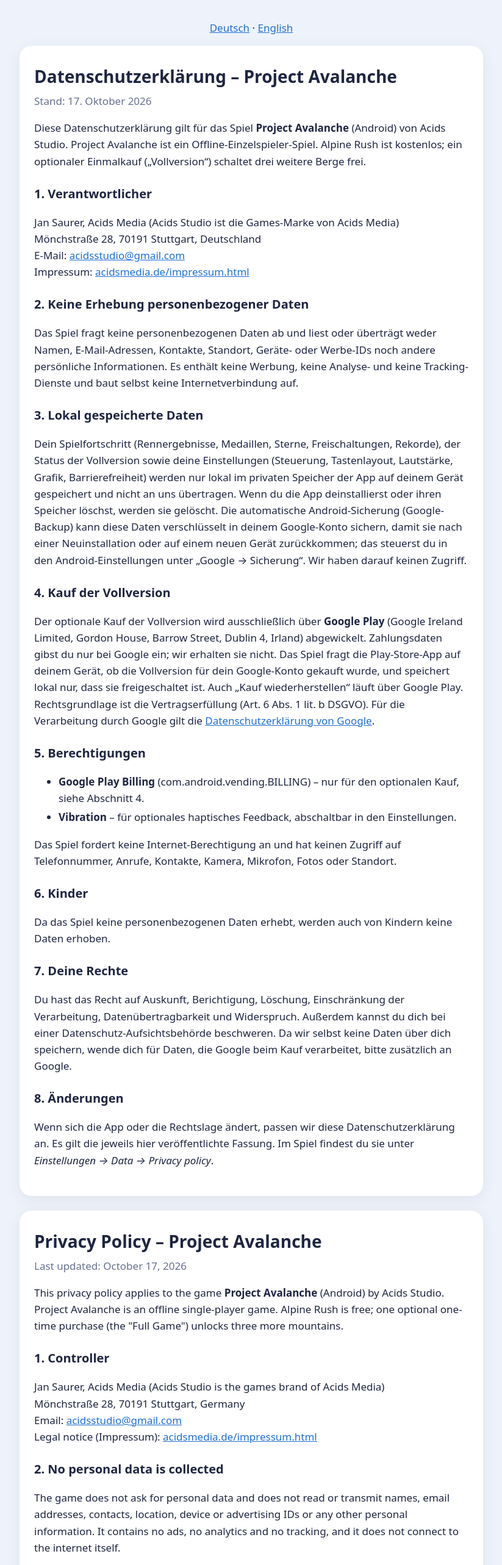
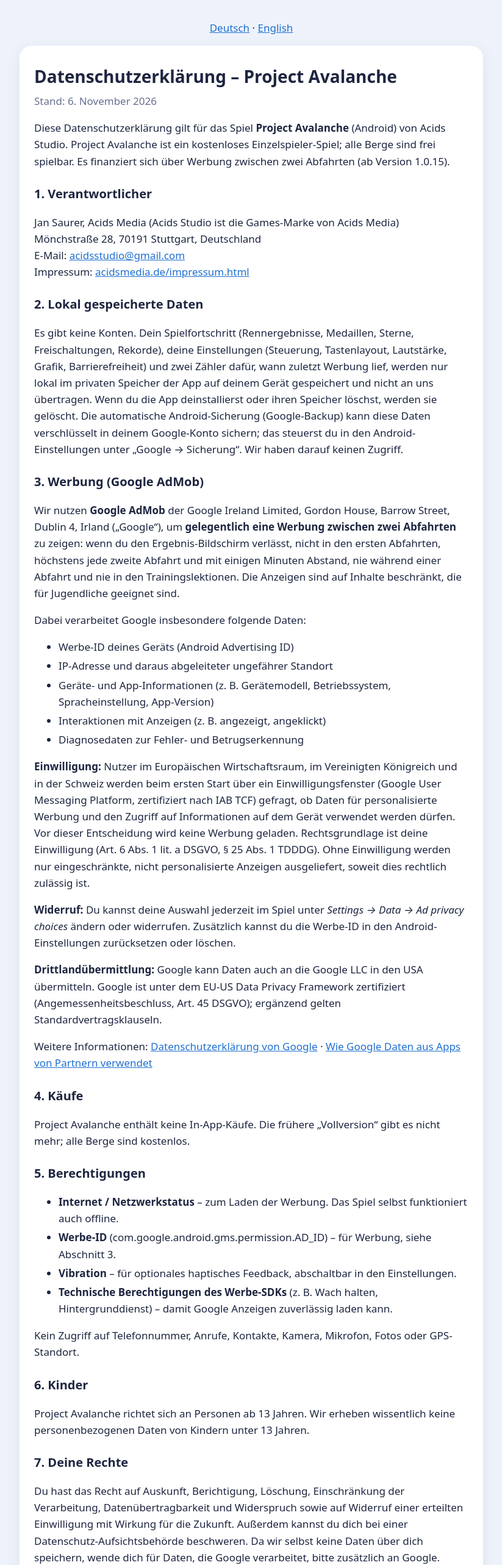
Before and after one commit to Acidsftw/avalanche-privacy, a plain HTML site: page index.html in a window 1280 px wide. Shown: the top 2566 px of the page at 61% size, without its empty margins (228-1051 px from the left). Drawn offline with Linux system fonts and the light colour scheme.

Commit message:
Free to play with AdMob (1.0.15): privacy policy DE/EN

```diff
--- a/index.html
+++ b/index.html
@@ -23,67 +23,95 @@
 
   <section class="card" lang="de" id="de">
     <h1>Datenschutzerklärung – Project Avalanche</h1>
-    <p class="meta">Stand: 17. Oktober 2026</p>
-    <p>Diese Datenschutzerklärung gilt für das Spiel <strong>Project Avalanche</strong> (Android) von Acids Studio. Project Avalanche ist ein Offline-Einzelspieler-Spiel. Alpine Rush ist kostenlos; ein optionaler Einmalkauf („Vollversion“) schaltet drei weitere Berge frei.</p>
+    <p class="meta">Stand: 6. November 2026</p>
+    <p>Diese Datenschutzerklärung gilt für das Spiel <strong>Project Avalanche</strong> (Android) von Acids Studio. Project Avalanche ist ein kostenloses Einzelspieler-Spiel; alle Berge sind frei spielbar. Es finanziert sich über Werbung zwischen zwei Abfahrten (ab Version 1.0.15).</p>
 
     <h2>1. Verantwortlicher</h2>
     <p>Jan Saurer, Acids Media (Acids Studio ist die Games-Marke von Acids Media)<br>Mönchstraße 28, 70191 Stuttgart, Deutschland<br>E-Mail: <a href="mailto:acidsstudio@gmail.com">acidsstudio@gmail.com</a><br>Impressum: <a href="https://acidsmedia.de/impressum.html">acidsmedia.de/impressum.html</a></p>
 
-    <h2>2. Keine Erhebung personenbezogener Daten</h2>
-    <p>Das Spiel fragt keine personenbezogenen Daten ab und liest oder überträgt weder Namen, E-Mail-Adressen, Kontakte, Standort, Geräte- oder Werbe-IDs noch andere persönliche Informationen. Es enthält keine Werbung, keine Analyse- und keine Tracking-Dienste und baut selbst keine Internetverbindung auf.</p>
+    <h2>2. Lokal gespeicherte Daten</h2>
+    <p>Es gibt keine Konten. Dein Spielfortschritt (Rennergebnisse, Medaillen, Sterne, Freischaltungen, Rekorde), deine Einstellungen (Steuerung, Tastenlayout, Lautstärke, Grafik, Barrierefreiheit) und zwei Zähler dafür, wann zuletzt Werbung lief, werden nur lokal im privaten Speicher der App auf deinem Gerät gespeichert und nicht an uns übertragen. Wenn du die App deinstallierst oder ihren Speicher löschst, werden sie gelöscht. Die automatische Android-Sicherung (Google-Backup) kann diese Daten verschlüsselt in deinem Google-Konto sichern; das steuerst du in den Android-Einstellungen unter „Google → Sicherung“. Wir haben darauf keinen Zugriff.</p>
 
-    <h2>3. Lokal gespeicherte Daten</h2>
-    <p>Dein Spielfortschritt (Rennergebnisse, Medaillen, Sterne, Freischaltungen, Rekorde), der Status der Vollversion sowie deine Einstellungen (Steuerung, Tastenlayout, Lautstärke, Grafik, Barrierefreiheit) werden nur lokal im privaten Speicher der App auf deinem Gerät gespeichert und nicht an uns übertragen. Wenn du die App deinstallierst oder ihren Speicher löschst, werden sie gelöscht. Die automatische Android-Sicherung (Google-Backup) kann diese Daten verschlüsselt in deinem Google-Konto sichern, damit sie nach einer Neuinstallation oder auf einem neuen Gerät zurückkommen; das steuerst du in den Android-Einstellungen unter „Google → Sicherung“. Wir haben darauf keinen Zugriff.</p>
+    <h2>3. Werbung (Google AdMob)</h2>
+    <p>Wir nutzen <strong>Google AdMob</strong> der Google Ireland Limited, Gordon House, Barrow Street, Dublin 4, Irland („Google“), um <strong>gelegentlich eine Werbung zwischen zwei Abfahrten</strong> zu zeigen: wenn du den Ergebnis-Bildschirm verlässt, nicht in den ersten Abfahrten, höchstens jede zweite Abfahrt und mit einigen Minuten Abstand, nie während einer Abfahrt und nie in den Trainingslektionen. Die Anzeigen sind auf Inhalte beschränkt, die für Jugendliche geeignet sind.</p>
+    <p>Dabei verarbeitet Google insbesondere folgende Daten:</p>
+    <ul>
+      <li>Werbe-ID deines Geräts (Android Advertising ID)</li>
+      <li>IP-Adresse und daraus abgeleiteter ungefährer Standort</li>
+      <li>Geräte- und App-Informationen (z. B. Gerätemodell, Betriebssystem, Spracheinstellung, App-Version)</li>
+      <li>Interaktionen mit Anzeigen (z. B. angezeigt, angeklickt)</li>
+      <li>Diagnosedaten zur Fehler- und Betrugserkennung</li>
+    </ul>
+    <p><strong>Einwilligung:</strong> Nutzer im Europäischen Wirtschaftsraum, im Vereinigten Königreich und in der Schweiz werden beim ersten Start über ein Einwilligungsfenster (Google User Messaging Platform, zertifiziert nach IAB TCF) gefragt, ob Daten für personalisierte Werbung und den Zugriff auf Informationen auf dem Gerät verwendet werden dürfen. Vor dieser Entscheidung wird keine Werbung geladen. Rechtsgrundlage ist deine Einwilligung (Art. 6 Abs. 1 lit. a DSGVO, § 25 Abs. 1 TDDDG). Ohne Einwilligung werden nur eingeschränkte, nicht personalisierte Anzeigen ausgeliefert, soweit dies rechtlich zulässig ist.</p>
+    <p><strong>Widerruf:</strong> Du kannst deine Auswahl jederzeit im Spiel unter <em>Settings → Data → Ad privacy choices</em> ändern oder widerrufen. Zusätzlich kannst du die Werbe-ID in den Android-Einstellungen zurücksetzen oder löschen.</p>
+    <p><strong>Drittlandübermittlung:</strong> Google kann Daten auch an die Google LLC in den USA übermitteln. Google ist unter dem EU-US Data Privacy Framework zertifiziert (Angemessenheitsbeschluss, Art. 45 DSGVO); ergänzend gelten Standardvertragsklauseln.</p>
+    <p>Weitere Informationen: <a href="https://policies.google.com/privacy">Datenschutzerklärung von Google</a> · <a href="https://policies.google.com/technologies/partner-sites">Wie Google Daten aus Apps von Partnern verwendet</a></p>
 
-    <h2>4. Kauf der Vollversion</h2>
-    <p>Der optionale Kauf der Vollversion wird ausschließlich über <strong>Google Play</strong> (Google Ireland Limited, Gordon House, Barrow Street, Dublin 4, Irland) abgewickelt. Zahlungsdaten gibst du nur bei Google ein; wir erhalten sie nicht. Das Spiel fragt die Play-Store-App auf deinem Gerät, ob die Vollversion für dein Google-Konto gekauft wurde, und speichert lokal nur, dass sie freigeschaltet ist. Auch „Kauf wiederherstellen“ läuft über Google Play. Rechtsgrundlage ist die Vertragserfüllung (Art. 6 Abs. 1 lit. b DSGVO). Für die Verarbeitung durch Google gilt die <a href="https://policies.google.com/privacy">Datenschutzerklärung von Google</a>.</p>
+    <h2>4. Käufe</h2>
+    <p>Project Avalanche enthält keine In-App-Käufe. Die frühere „Vollversion“ gibt es nicht mehr; alle Berge sind kostenlos.</p>
 
     <h2>5. Berechtigungen</h2>
     <ul>
-      <li><strong>Google Play Billing</strong> (com.android.vending.BILLING) – nur für den optionalen Kauf, siehe Abschnitt 4.</li>
+      <li><strong>Internet / Netzwerkstatus</strong> – zum Laden der Werbung. Das Spiel selbst funktioniert auch offline.</li>
+      <li><strong>Werbe-ID</strong> (com.google.android.gms.permission.AD_ID) – für Werbung, siehe Abschnitt 3.</li>
       <li><strong>Vibration</strong> – für optionales haptisches Feedback, abschaltbar in den Einstellungen.</li>
+      <li><strong>Technische Berechtigungen des Werbe-SDKs</strong> (z. B. Wach halten, Hintergrunddienst) – damit Google Anzeigen zuverlässig laden kann.</li>
     </ul>
-    <p>Das Spiel fordert keine Internet-Berechtigung an und hat keinen Zugriff auf Telefonnummer, Anrufe, Kontakte, Kamera, Mikrofon, Fotos oder Standort.</p>
+    <p>Kein Zugriff auf Telefonnummer, Anrufe, Kontakte, Kamera, Mikrofon, Fotos oder GPS-Standort.</p>
 
     <h2>6. Kinder</h2>
-    <p>Da das Spiel keine personenbezogenen Daten erhebt, werden auch von Kindern keine Daten erhoben.</p>
+    <p>Project Avalanche richtet sich an Personen ab 13 Jahren. Wir erheben wissentlich keine personenbezogenen Daten von Kindern unter 13 Jahren.</p>
 
     <h2>7. Deine Rechte</h2>
-    <p>Du hast das Recht auf Auskunft, Berichtigung, Löschung, Einschränkung der Verarbeitung, Datenübertragbarkeit und Widerspruch. Außerdem kannst du dich bei einer Datenschutz-Aufsichtsbehörde beschweren. Da wir selbst keine Daten über dich speichern, wende dich für Daten, die Google beim Kauf verarbeitet, bitte zusätzlich an Google.</p>
+    <p>Du hast das Recht auf Auskunft, Berichtigung, Löschung, Einschränkung der Verarbeitung, Datenübertragbarkeit und Widerspruch sowie auf Widerruf einer erteilten Einwilligung mit Wirkung für die Zukunft. Außerdem kannst du dich bei einer Datenschutz-Aufsichtsbehörde beschweren. Da wir selbst keine Daten über dich speichern, wende dich für Daten, die Google verarbeitet, bitte zusätzlich an Google.</p>
 
     <h2>8. Änderungen</h2>
-    <p>Wenn sich die App oder die Rechtslage ändert, passen wir diese Datenschutzerklärung an. Es gilt die jeweils hier veröffentlichte Fassung. Im Spiel findest du sie unter <em>Einstellungen → Data → Privacy policy</em>.</p>
+    <p>Wenn sich die App oder die Rechtslage ändert, passen wir diese Datenschutzerklärung an. Es gilt die jeweils hier veröffentlichte Fassung. Im Spiel findest du sie unter <em>Settings → Data → Privacy policy</em>.</p>
   </section>
 
   <section class="card" lang="en" id="en">
     <h1>Privacy Policy – Project Avalanche</h1>
-    <p class="meta">Last updated: October 17, 2026</p>
-    <p>This privacy policy applies to the game <strong>Project Avalanche</strong> (Android) by Acids Studio. Project Avalanche is an offline single-player game. Alpine Rush is free; one optional one-time purchase (the "Full Game") unlocks three more mountains.</p>
+    <p class="meta">Last updated: November 6, 2026</p>
+    <p>This privacy policy applies to the game <strong>Project Avalanche</strong> (Android) by Acids Studio. Project Avalanche is a free single-player game; every mountain is free to play. It is funded by ads between two runs (from version 1.0.15).</p>
 
     <h2>1. Controller</h2>
     <p>Jan Saurer, Acids Media (Acids Studio is the games brand of Acids Media)<br>Mönchstraße 28, 70191 Stuttgart, Germany<br>Email: <a href="mailto:acidsstudio@gmail.com">acidsstudio@gmail.com</a><br>Legal notice (Impressum): <a href="https://acidsmedia.de/impressum.html">acidsmedia.de/impressum.html</a></p>
 
-    <h2>2. No personal data is collected</h2>
-    <p>The game does not ask for personal data and does not read or transmit names, email addresses, contacts, location, device or advertising IDs or any other personal information. It contains no ads, no analytics and no tracking, and it does not connect to the internet itself.</p>
+    <h2>2. Data stored on your device</h2>
+    <p>There are no accounts. Your game progress (race results, medals, stars, unlocks, records), your settings (controls, button layout, volume, graphics, accessibility) and two counters for when an ad last ran are stored only in the app's private storage on your device and are not sent to us. They are deleted when you uninstall the app or clear its storage. Android's automatic backup (Google backup) may store this data encrypted in your Google account; you control this in Android settings under "Google → Backup". We have no access to it.</p>
 
-    <h2>3. Data stored on your device</h2>
-    <p>Your game progress (race results, medals, stars, unlocks, records), the Full Game status and your settings (controls, button layout, volume, graphics, accessibility) are stored only in the app's private storage on your device and are not sent to us. They are deleted when you uninstall the app or clear its storage. Android's automatic backup (Google backup) may store this data encrypted in your Google account so it comes back after a reinstall or on a new device; you control this in Android settings under "Google → Backup". We have no access to it.</p>
+    <h2>3. Advertising (Google AdMob)</h2>
+    <p>We use <strong>Google AdMob</strong> by Google Ireland Limited, Gordon House, Barrow Street, Dublin 4, Ireland ("Google"), to show <strong>an ad now and then between two runs</strong>: when you leave the results screen, not in your first runs, at most every second run and a few minutes apart, never during a run and never in the training lessons. Ads are limited to content suitable for teens.</p>
+    <p>Google processes in particular:</p>
+    <ul>
+      <li>your device's advertising ID (Android Advertising ID)</li>
+      <li>IP address and the approximate location derived from it</li>
+      <li>device and app information (e.g. device model, operating system, language, app version)</li>
+      <li>interactions with ads (e.g. shown, clicked)</li>
+      <li>diagnostic data for error and fraud detection</li>
+    </ul>
+    <p><strong>Consent:</strong> Users in the European Economic Area, the United Kingdom and Switzerland are asked on first launch, through a consent dialog (Google User Messaging Platform, certified under the IAB TCF), whether data may be used for personalised ads and for accessing information on the device. No ad is loaded before that choice. The legal basis is your consent (Art. 6(1)(a) GDPR). Without consent, only limited, non-personalised ads are served where legally permitted.</p>
+    <p><strong>Withdrawal:</strong> You can change or withdraw your choice at any time in the game under <em>Settings → Data → Ad privacy choices</em>. You can also reset or delete your advertising ID in your Android settings.</p>
+    <p><strong>International transfers:</strong> Google may transfer data to Google LLC in the USA. Google is certified under the EU-US Data Privacy Framework (adequacy decision, Art. 45 GDPR); standard contractual clauses apply additionally.</p>
+    <p>More information: <a href="https://policies.google.com/privacy">Google Privacy Policy</a> · <a href="https://policies.google.com/technologies/partner-sites">How Google uses information from apps that use its services</a></p>
 
-    <h2>4. Full Game purchase</h2>
-    <p>The optional Full Game purchase is handled entirely by <strong>Google Play</strong> (Google Ireland Limited, Gordon House, Barrow Street, Dublin 4, Ireland). You enter payment details only with Google; we never receive them. The game asks the Play Store app on your device whether the Full Game was bought for your Google account and stores locally only that it is unlocked. "Restore purchase" also goes through Google Play. The legal basis is performance of a contract (Art. 6(1)(b) GDPR). <a href="https://policies.google.com/privacy">Google's privacy policy</a> applies to Google's processing.</p>
+    <h2>4. Purchases</h2>
+    <p>Project Avalanche has no in-app purchases. The former "Full Game" no longer exists; every mountain is free.</p>
 
     <h2>5. Permissions</h2>
     <ul>
-      <li><strong>Google Play Billing</strong> (com.android.vending.BILLING) – only for the optional purchase, see section 4.</li>
+      <li><strong>Internet / network state</strong> – to load ads. The game itself also works offline.</li>
+      <li><strong>Advertising ID</strong> (com.google.android.gms.permission.AD_ID) – for ads, see section 3.</li>
       <li><strong>Vibrate</strong> – optional haptic feedback, can be turned off in the settings.</li>
+      <li><strong>Technical permissions of the ads SDK</strong> (e.g. wake lock, foreground service) – so Google can load ads reliably.</li>
     </ul>
-    <p>The game requests no internet permission and has no access to your phone number, calls, contacts, camera, microphone, photos or location.</p>
+    <p>No access to your phone number, calls, contacts, camera, microphone, photos or GPS location.</p>
 
     <h2>6. Children</h2>
-    <p>Because the game collects no personal data, it collects no data from children either.</p>
+    <p>Project Avalanche is intended for users aged 13 and over. We do not knowingly collect personal data from children under 13.</p>
 
     <h2>7. Your rights</h2>
-    <p>You have the right to access, rectification, erasure, restriction of processing, data portability and objection. You may also lodge a complaint with a data protection supervisory authority. As we do not store any data about you ourselves, please also contact Google regarding data processed by Google for the purchase.</p>
+    <p>You have the right to access, rectification, erasure, restriction of processing, data portability and objection, and to withdraw consent at any time with effect for the future. You may also lodge a complaint with a data protection supervisory authority. As we do not store any data about you ourselves, please also contact Google regarding data processed by Google.</p>
 
     <h2>8. Changes</h2>
     <p>We update this privacy policy when the app or the legal situation changes. The version published here always applies. In the game you find it under <em>Settings → Data → Privacy policy</em>.</p>
```
